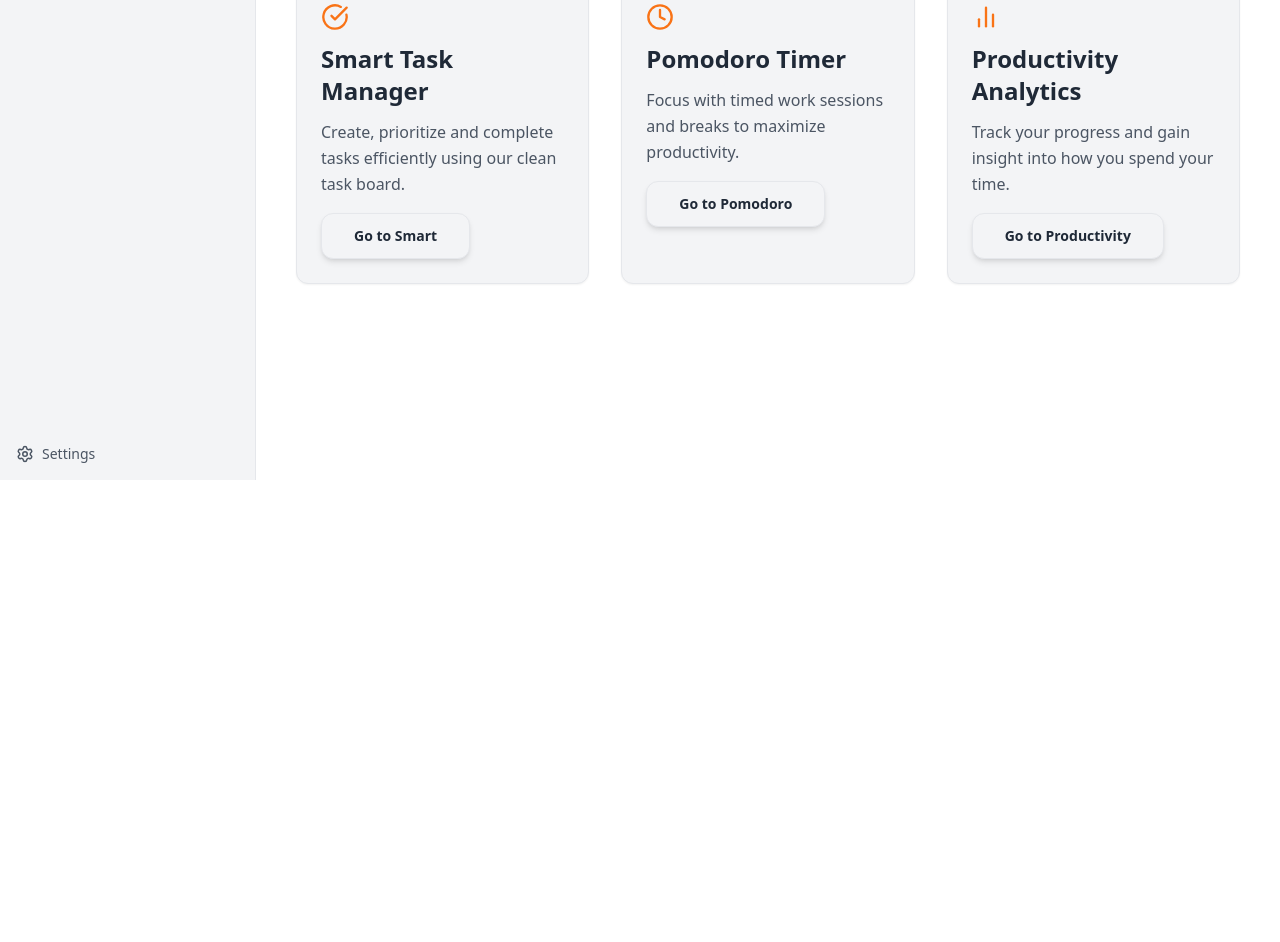
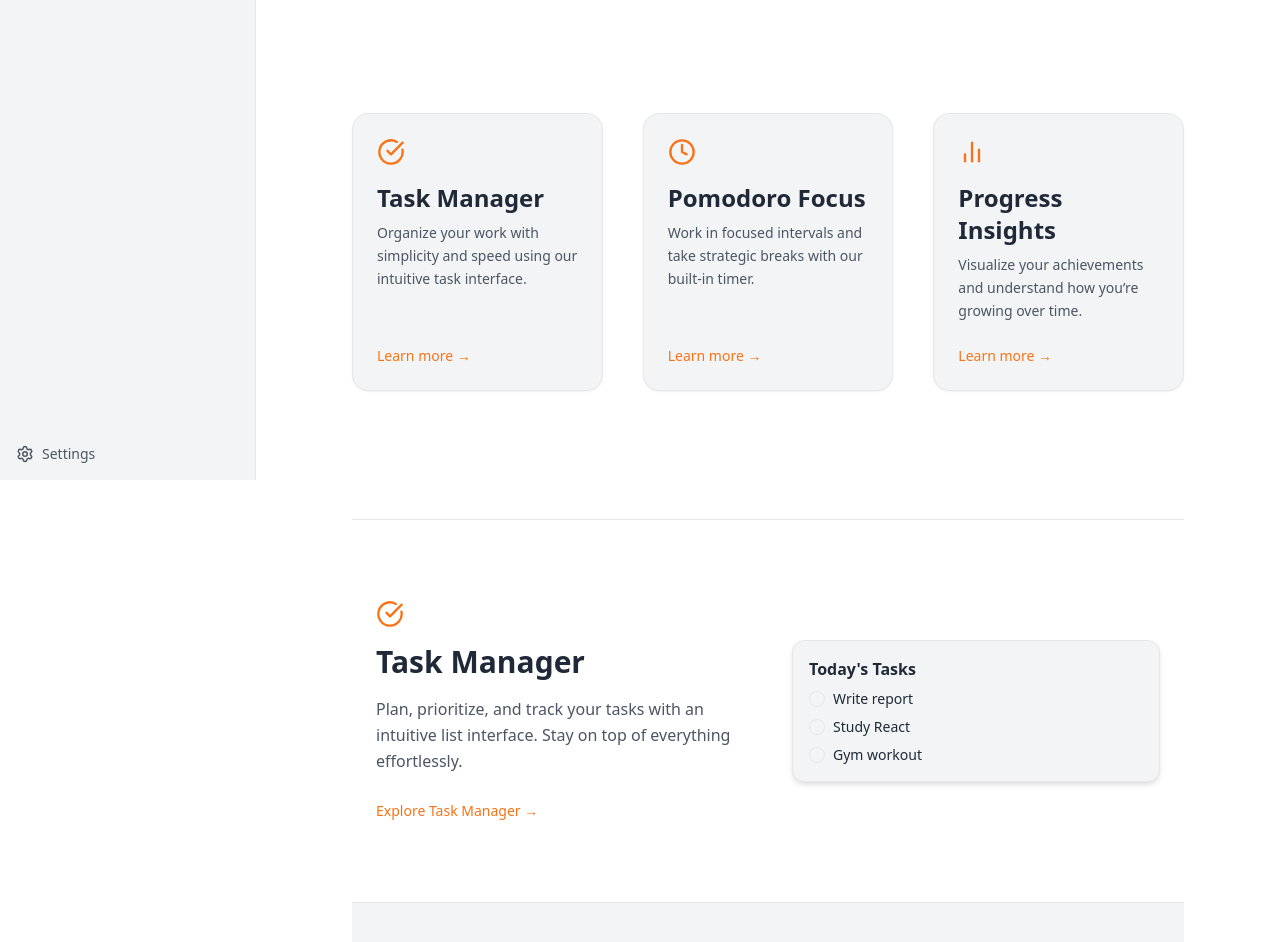
Before and after one commit to tade-art/Tenaro, a React (Vite) app: page /private/start in a window 1280 px wide. Shown: the part 320-1262 px from the top of the page. Before the commit the page ends 800 px from the top, so only its background shows below. Built offline with nearby package versions, Linux system fonts and the light colour scheme.

Commit message:
Finished styling start page, gonna add in route protection

```diff
--- a/src/components/private/start/FeatureCard.tsx
+++ b/src/components/private/start/FeatureCard.tsx
@@ -7,24 +7,19 @@ const icons = {
   analytics: <BarChart2 size={28} />,
 };
 
-export default function FeatureCard({
-  title,
-  description,
-  link,
-  icon,
-}: {
-  title: string;
-  description: string;
-  link: string;
-  icon: 'tasks' | 'timer' | 'analytics';
-}) {
+export default function FeatureCard({ icon, title, description, link }) {
   return (
-    <div className="feature-card">
-      <div className="mb-3 text-[var(--color-accent)]">{icons[icon]}</div>
-      <h3 className="feature-title">{title}</h3>
-      <p className="feature-desc mb-4">{description}</p>
-      <Link to={link} className="inline-block mt-auto btn-secondary text-sm">
-        Go to {title.split(' ')[0]}
+    <div className="rounded-2xl p-6 bg-[var(--color-card-bg)] border border-[var(--color-border)] shadow-sm hover:shadow-md hover:scale-[1.01] transition-all duration-200 flex flex-col justify-between">
+      <div>
+        <div className="mb-4 text-[var(--color-accent)]">{icons[icon]}</div>
+        <h3 className="text-2xl font-semibold mb-2 text-[var(--color-text)]">{title}</h3>
+        <p className="text-[var(--color-subtle-text)] text-sm leading-relaxed">{description}</p>
+      </div>
+      <Link
+        to={link}
+        className="mt-6 inline-block text-sm text-[var(--color-accent)] hover:underline"
+      >
+        Learn more →
       </Link>
     </div>
   );
--- /dev/null
+++ b/src/components/private/start/FeatureGrid.tsx
@@ -0,0 +1,26 @@
+import FeatureCard from './FeatureCard';
+
+export default function FeatureGrid() {
+  return (
+    <section className="grid gap-10 md:grid-cols-3 max-w-6xl mx-auto">
+      <FeatureCard
+        icon="tasks"
+        title="Task Manager"
+        description="Organize your work with simplicity and speed using our intuitive task interface."
+        link="/tasks"
+      />
+      <FeatureCard
+        icon="timer"
+        title="Pomodoro Focus"
+        description="Work in focused intervals and take strategic breaks with our built-in timer."
+        link="/timer"
+      />
+      <FeatureCard
+        icon="analytics"
+        title="Progress Insights"
+        description="Visualize your achievements and understand how you’re growing over time."
+        link="/analytics"
+      />
+    </section>
+  );
+}
--- /dev/null
+++ b/src/components/private/start/FeatureShowcase.tsx
@@ -0,0 +1,70 @@
+import { Link } from 'react-router-dom';
+import { CheckCircle, Clock, BarChart2 } from 'lucide-react';
+import { mock } from './MockUI';
+
+const FeatureData = [
+  {
+    icon: <CheckCircle size={28} />,
+    title: 'Task Manager',
+    description:
+      'Plan, prioritize, and track your tasks with an intuitive list interface. Stay on top of everything effortlessly.',
+    mock: mock.tasks,
+    link: '/tasks',
+    reverse: false,
+  },
+  {
+    icon: <Clock size={28} />,
+    title: 'Pomodoro Timer',
+    description:
+      'Use focused work intervals and breaks to maintain momentum and avoid burnout.',
+    mock: mock.timer,
+    link: '/timer',
+    reverse: true,
+  },
+  {
+    icon: <BarChart2 size={28} />,
+    title: 'Analytics Dashboard',
+    description:
+      'Visualize your productivity trends with elegant, easy-to-read charts and metrics.',
+    mock: mock.analytics,
+    link: '/analytics',
+    reverse: false,
+  },
+];
+
+export default function FeatureShowcase() {
+  return (
+    <section className="space-y-0">
+    {FeatureData.map((feature, i) => (
+        <div
+        key={i}
+        className={`py-20 border-t border-[var(--color-border)] ${
+            i % 2 === 1 ? 'bg-[var(--color-card-bg)]' : ''
+        }`}
+        >
+        <div
+            className={`flex flex-col md:flex-row items-center gap-12 max-w-7xl mx-auto px-6 ${
+            feature.reverse ? 'md:flex-row-reverse' : ''
+            }`}
+        >
+            {/* Text */}
+            <div className="flex-1">
+            <div className="mb-4 text-[var(--color-accent)]">{feature.icon}</div>
+            <h2 className="text-3xl font-bold mb-4 text-[var(--color-text)]">{feature.title}</h2>
+            <p className="text-[var(--color-subtle-text)] mb-6 leading-relaxed">{feature.description}</p>
+            <Link
+                to={feature.link}
+                className="inline-block text-[var(--color-accent)] font-medium hover:underline text-sm"
+            >
+                Explore {feature.title} →
+            </Link>
+            </div>
+
+            {/* Mock UI */}
+            <div className="flex-1">{feature.mock}</div>
+        </div>
+        </div>
+    ))}
+    </section>
+  );
+}
--- a/src/components/private/start/Hero.tsx
+++ b/src/components/private/start/Hero.tsx
@@ -3,15 +3,19 @@ import { Link } from 'react-router-dom';
 export default function Hero() {
   return (
     <section className="text-center max-w-3xl mx-auto">
-      <h1 className="text-5xl font-extrabold mb-4 text-[var(--color-text)]">
-        Welcome to <span className="text-[var(--color-accent)]">Tenaro</span>
+      <h1 className="text-6xl font-extrabold tracking-tight leading-tight mb-6">
+        Achieve more with <span className="text-[var(--color-accent)]">Tenaro</span>
       </h1>
-      <p className="text-lg text-[var(--color-subtle-text)] mb-8">
-        Your all-in-one productivity suite. Tasks. Focus. Progress — all in one place.
+      <p className="text-xl text-[var(--color-subtle-text)] mb-10">
+        A seamless experience to manage your tasks, track your time, and improve productivity — all in one.
       </p>
       <div className="flex justify-center gap-4 flex-wrap">
-        <Link to="/tasks" className="btn-primary">Get Started</Link>
-        <Link to="/analytics" className="btn-secondary">See Progress</Link>
+        <Link to="/tasks" className="btn-primary text-base px-6 py-2.5">
+          Get Started
+        </Link>
+        <Link to="/analytics" className="btn-secondary text-base px-6 py-2.5">
+          View Analytics
+        </Link>
       </div>
     </section>
   );
--- /dev/null
+++ b/src/components/private/start/MockUI.tsx
@@ -0,0 +1,39 @@
+export const mock = {
+  tasks: (
+    <div className="rounded-xl border border-[var(--color-border)] bg-[var(--color-card-bg)] p-4 shadow-md space-y-2 w-full max-w-md">
+      <div className="font-semibold text-[var(--color-text)] mb-2">Today's Tasks</div>
+      <ul className="space-y-2 text-sm">
+        {['Write report', 'Study React', 'Gym workout'].map((task, i) => (
+          <li key={i} className="flex items-center gap-2">
+            <div className="w-4 h-4 rounded-full border border-[var(--color-border)]" />
+            <span className="text-[var(--color-text)]">{task}</span>
+          </li>
+        ))}
+      </ul>
+    </div>
+  ),
+
+  timer: (
+    <div className="rounded-xl border border-[var(--color-border)] bg-[var(--color-card-bg)] p-6 shadow-md text-center w-full max-w-md">
+      <div className="text-sm text-[var(--color-subtle-text)] mb-1">Focus Session</div>
+      <div className="text-5xl font-mono text-[var(--color-text)]">23:14</div>
+      <button className="mt-4 btn-primary px-4 py-2 text-sm">Pause</button>
+    </div>
+  ),
+
+  analytics: (
+    <div className="rounded-xl border border-[var(--color-border)] bg-[var(--color-card-bg)] p-6 shadow-md w-full max-w-md space-y-4">
+      <div className="font-semibold text-[var(--color-text)]">This Week</div>
+      <div className="flex gap-2 items-end h-24">
+        {[50, 80, 40, 100, 70, 90, 60].map((h, i) => (
+          <div
+            key={i}
+            className="flex-1 rounded bg-[var(--color-accent)]"
+            style={{ height: `${h}px` }}
+          />
+        ))}
+      </div>
+      <div className="text-xs text-[var(--color-subtle-text)] text-center">Mon – Sun</div>
+    </div>
+  ),
+};
--- a/src/pages/private/Start.tsx
+++ b/src/pages/private/Start.tsx
@@ -1,40 +1,21 @@
 import { useState } from 'react';
 import Navbar from '../../components/general/Navbar';
+import SettingsModal from '../../components/private/settings/SettingsModal';
 import Hero from '../../components/private/start/Hero';
-import FeatureCard from '../../components/private/start/FeatureCard';
-import SettingsModal from '../../components/private/settings/SettingsModal';
+import FeatureGrid from '../../components/private/start/FeatureGrid';
+import FeatureShowcase from '../../components/private/start/FeatureShowcase';
 
 export default function StartPage() {
   const [showSettings, setShowSettings] = useState(false);
 
   return (
     <>
-      <div className="min-h-screen flex bg-[var(--color-bg)] text-[var(--color-text)]">
+      <div className="bg-[var(--color-bg)] text-[var(--color-text)] min-h-screen flex">
         <Navbar onSettingsClick={() => setShowSettings(true)} />
-
-        <main className="ml-64 flex-1 min-h-screen p-10 space-y-20">
+        <main className="ml-64 flex-1 px-6 py-16 lg:px-24 space-y-32">
           <Hero />
-
-          <section className="grid md:grid-cols-3 gap-8">
-            <FeatureCard
-              icon="tasks"
-              title="Smart Task Manager"
-              description="Create, prioritize and complete tasks efficiently using our clean task board."
-              link="/tasks"
-            />
-            <FeatureCard
-              icon="timer"
-              title="Pomodoro Timer"
-              description="Focus with timed work sessions and breaks to maximize productivity."
-              link="/timer"
-            />
-            <FeatureCard
-              icon="analytics"
-              title="Productivity Analytics"
-              description="Track your progress and gain insight into how you spend your time."
-              link="/analytics"
-            />
-          </section>
+          <FeatureGrid />
+            <FeatureShowcase />
         </main>
       </div>
 
```
